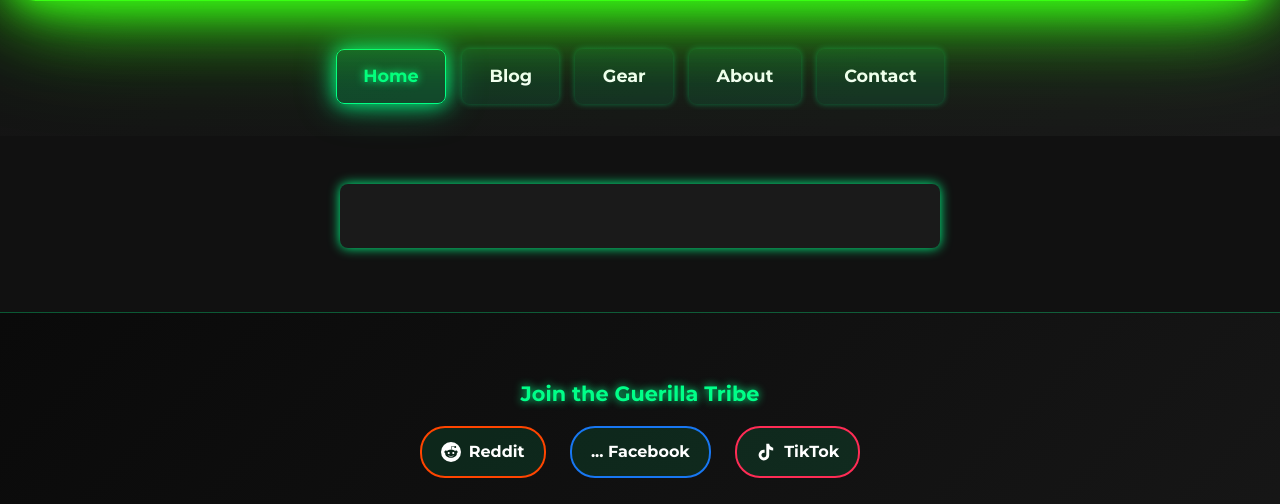
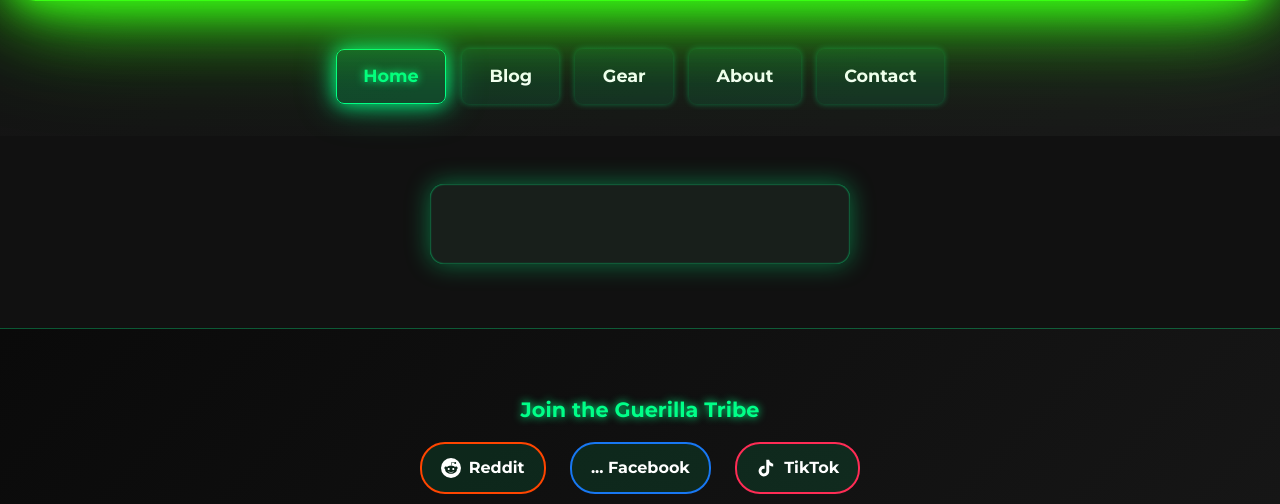
Before and after one commit to jnorvi5/gorillacamping-static, a Flask app: page / in a window 1280 px wide. Shown: the part 608-1112 px from the top of the page. Run offline with Flask 3, Linux system fonts and the light colour scheme; data that the repository does not hold is empty; some libraries are stand-ins or nearby versions.

Commit message:
Update index.html

```diff
--- a/templates/index.html
+++ b/templates/index.html
@@ -14,22 +14,8 @@
     border-bottom: 3px solid #00ff88;
     box-shadow: 0 2px 10px #00ff88;
 }
-
-@keyframes pulse {
-    0%, 100% { opacity: 1; }
-    50% { opacity: 0.6; }
-}
-
-.form-wrapper {
-    max-width: 600px;
-    margin: 3rem auto;
-    background: #1a1a1a;
-    padding: 2rem;
-    border-radius: 8px;
-    box-shadow: 0 0 12px #00ff88;
-}
+...
 </style>
-
 <!-- MailerLite Universal Script -->
 <script>
 (function(w,d,e,u,f,l,n){w[f]=w[f]||function(){(w[f].q=w[f].q||[])
@@ -263,7 +249,7 @@ ml('account', '1500893');
 </head>
 <body>
     <header class="header">
-        <img src="{{ url_for('static', filename='img/logo.png') }}"
+        <img src="{{ url_for('static', filename='images/logo.png') }}"
              alt="Gorilla Camping Logo - Life is short, camp your way through it"
              class="animated-logo">
 
```
